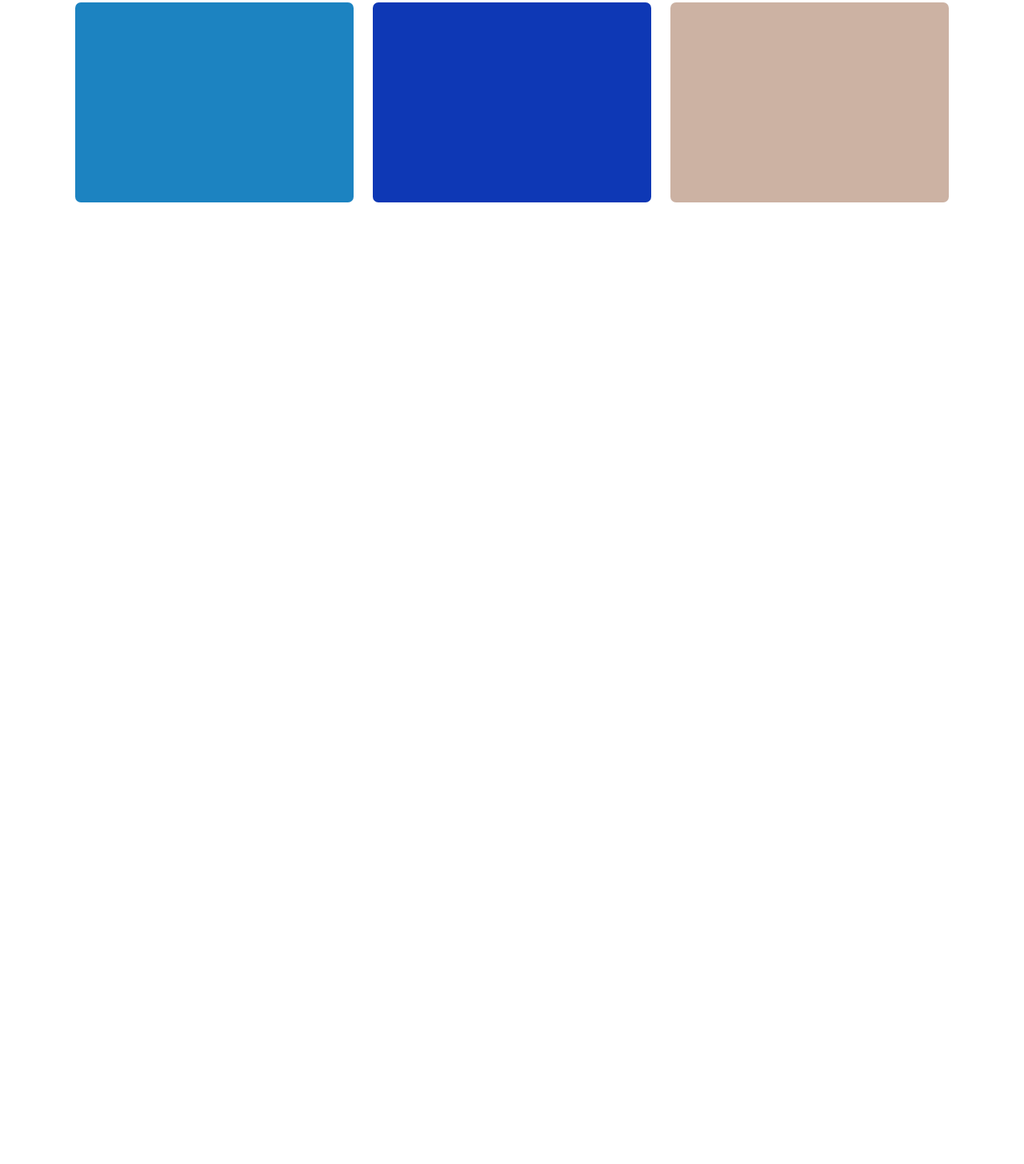
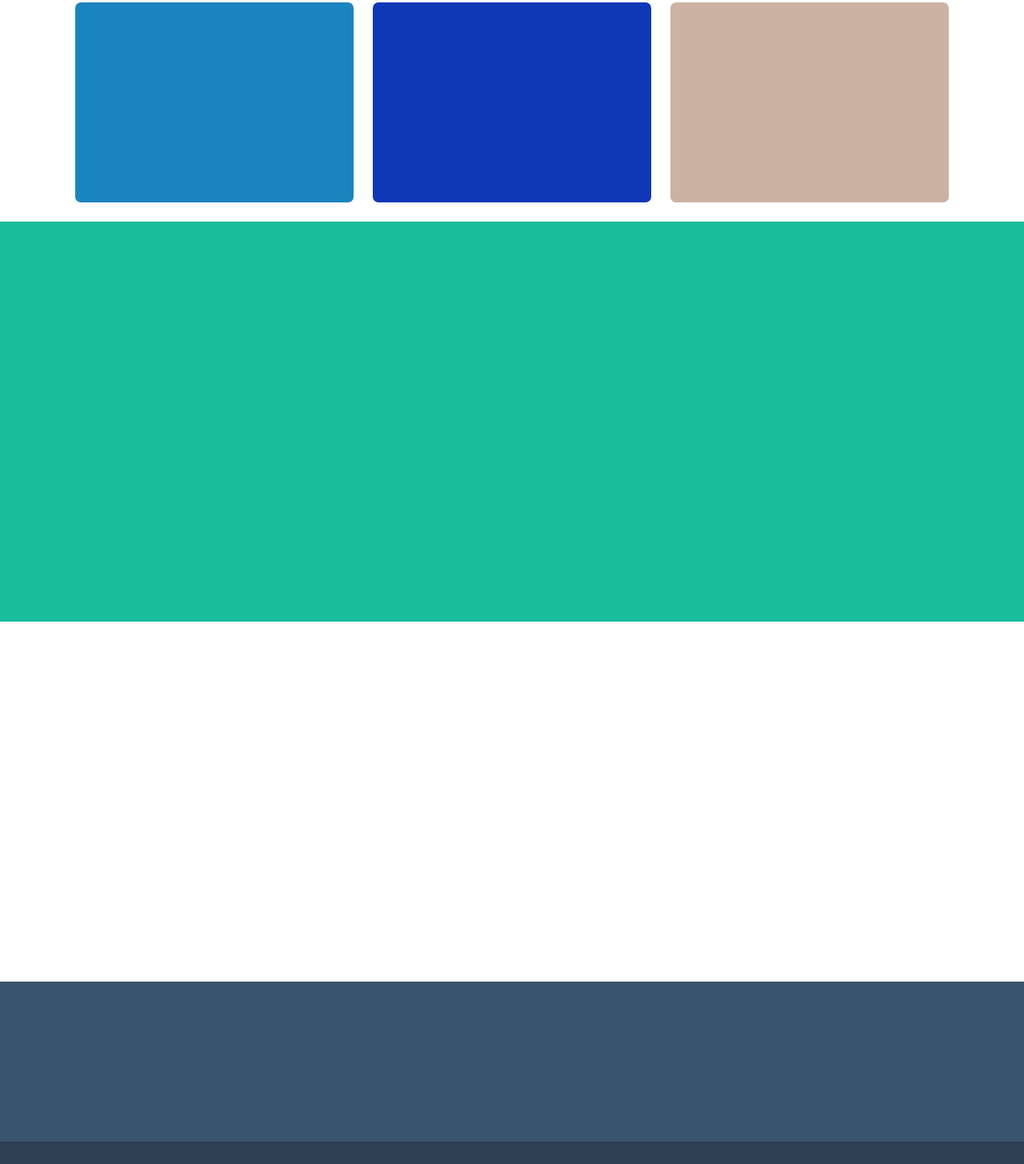
Before and after one commit to yleniapregnolato/html-css-bootstrap-freelancer, a plain HTML site: page index.html in a window 1280 px wide. Shown: the part 945-2400 px from the top of the page at 80% size. Before the commit the page ends 1222 px from the top, so only its background shows below. Drawn offline with nearby package versions, Linux system fonts and the light colour scheme.

Commit message:
feat: completed main with responsive

```diff
--- a/css/style.css
+++ b/css/style.css
@@ -59,6 +59,39 @@ h3 {
 
 /* /cards section */
 
+/* about section */
+.ms_about-section {
+    background-color: #1ABC9C;
+    /* debug */
+    height: 500px;
+}
+/* /about section */
+
+/* form section */
+
+.ms_form-section {
+    /* debug */
+    height: 450px;
+}
+/* /form section */
+
+/* contacts section */
+
+.ms_contacts-section {
+    background-color: #3A546D;
+    /* debug */
+    height: 400px;
+}
+/* /contacts section */
+
+/* footer */
+
+.ms_footer {
+    background-color: #2C3E50;
+    /* debug */
+    height: 80px;
+}
+/* /footer */
 /* media query tablet */
 
 @media screen and (min-width:768px) {
@@ -72,6 +105,9 @@ h3 {
         min-height: 400px;
     }
 
+    .ms_contacts-section {
+        max-height: 200px;
+    }
 }
 
 /* /media query tablet */
--- a/index.html
+++ b/index.html
@@ -64,20 +64,20 @@
         <!-- /cards section-->
 
         <!-- about section -->
-        <section></section>
+        <section class="container-fluid ms_about-section"></section>
         <!-- /about section -->
 
 
         <!-- form sectio -->
-        <section></section>
+        <section class="container-fluid ms_form-section"></section>
         <!-- /form section -->
 
         <!-- contacts section -->
-        <section></section>
+        <section class="container-fluid ms_contacts-section"></section>
         <!-- /contacts section -->
 
         <!-- footer -->
-        <footer></footer>
+        <footer class="container-fluid ms_footer"></footer>
         <!-- /footer -->
 
 
```
